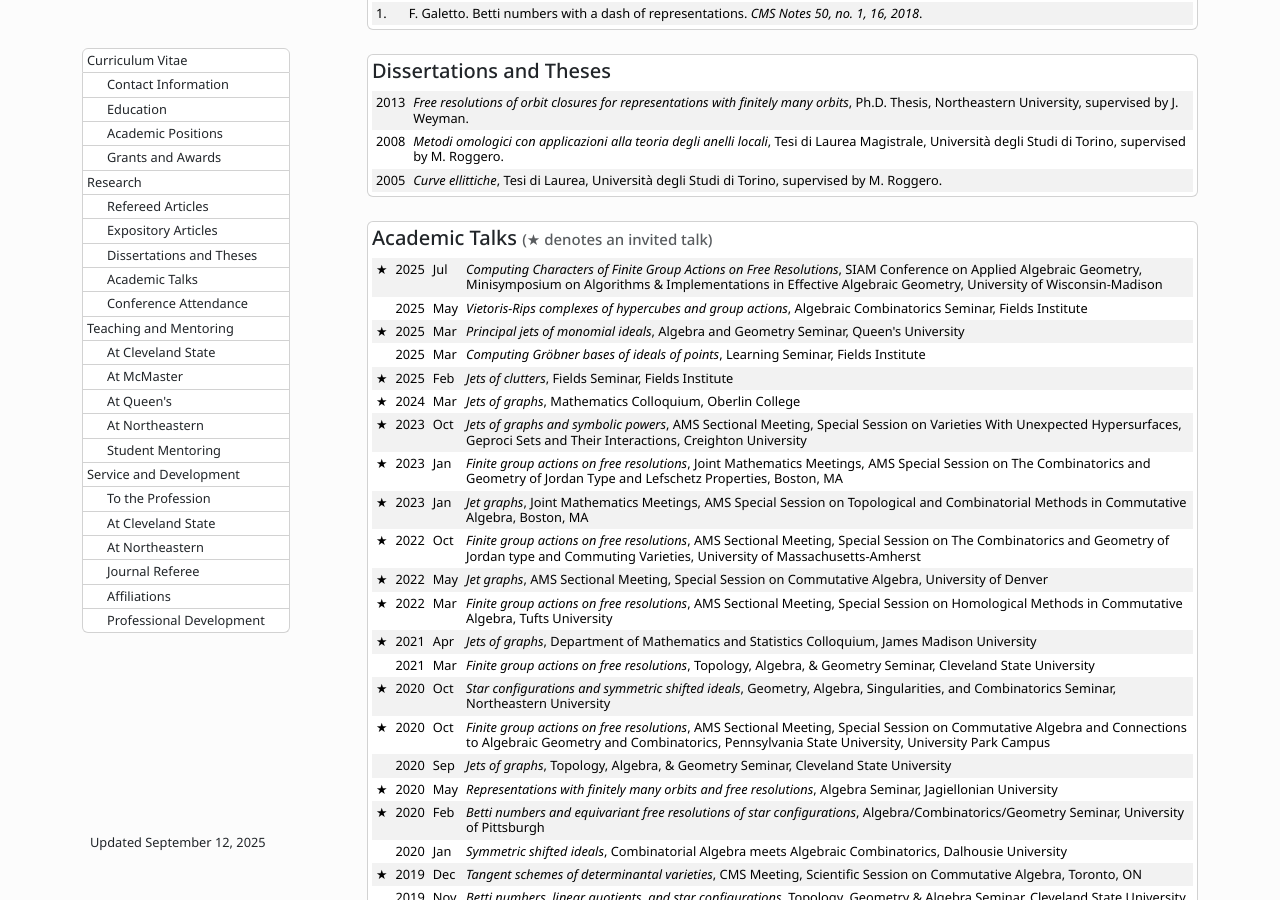
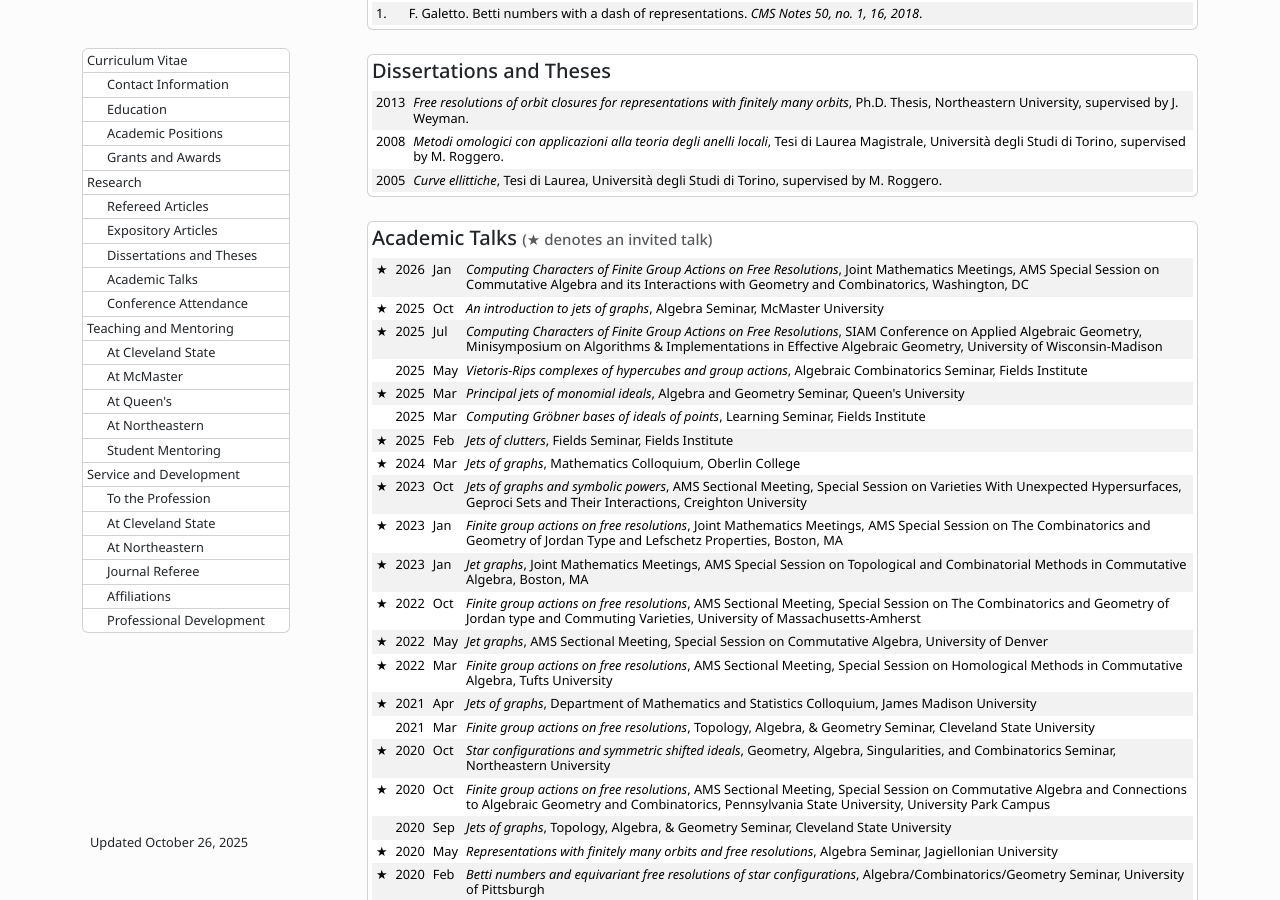
Before and after one commit to galettof/galettof.github.io, a Jekyll site: the page built from cv/index.html, in a window 1280 px wide and 900 px high, scrolled down 1779 px. Built offline with Jekyll 4.4.1, drawn with Linux system fonts in a browser that asks for light colours; formulas are drawn with MathJax 3.

Commit message:
mac 2025 and jmm 2026 talks

```diff
--- a/_data/talks.yml
+++ b/_data/talks.yml
@@ -1,4 +1,14 @@
 # sorted automatically by date
+
+- date: 2026-01-06
+  title: Computing Characters of Finite Group Actions on Free Resolutions
+  location: Joint Mathematics Meetings, AMS Special Session on Commutative Algebra and its Interactions with Geometry and Combinatorics, Washington, DC
+  invited: true
+
+- date: 2025-10-14
+  title: An introduction to jets of graphs
+  location: Algebra Seminar, McMaster University
+  invited: true
 
 - date: 2025-07-08
   title: Computing Characters of Finite Group Actions on Free Resolutions
--- a/cv/index.html
+++ b/cv/index.html
@@ -1,7 +1,7 @@
 ---
 layout: none
 title: CV
-date: 2025-09-12
+date: 2025-10-26
 ---
 
 <!DOCTYPE html>
```
